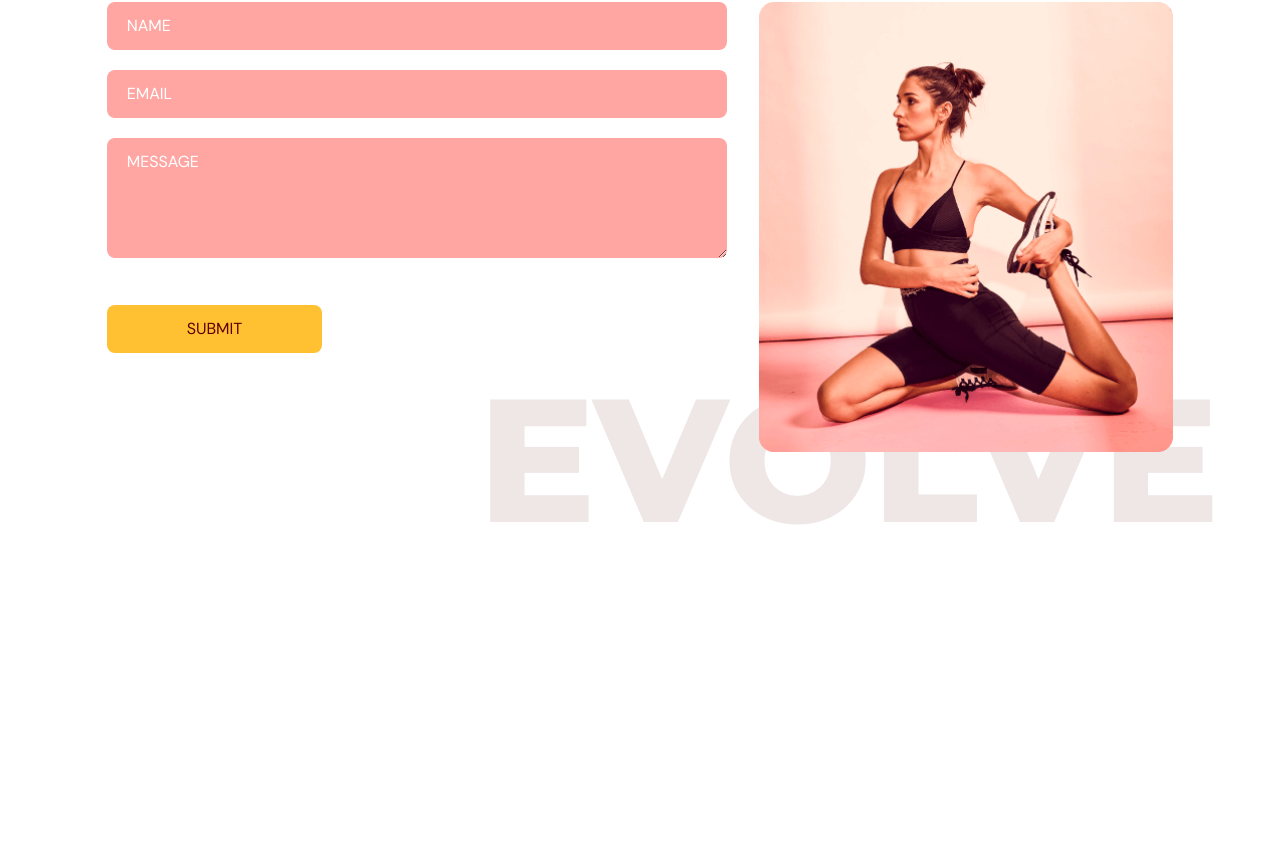
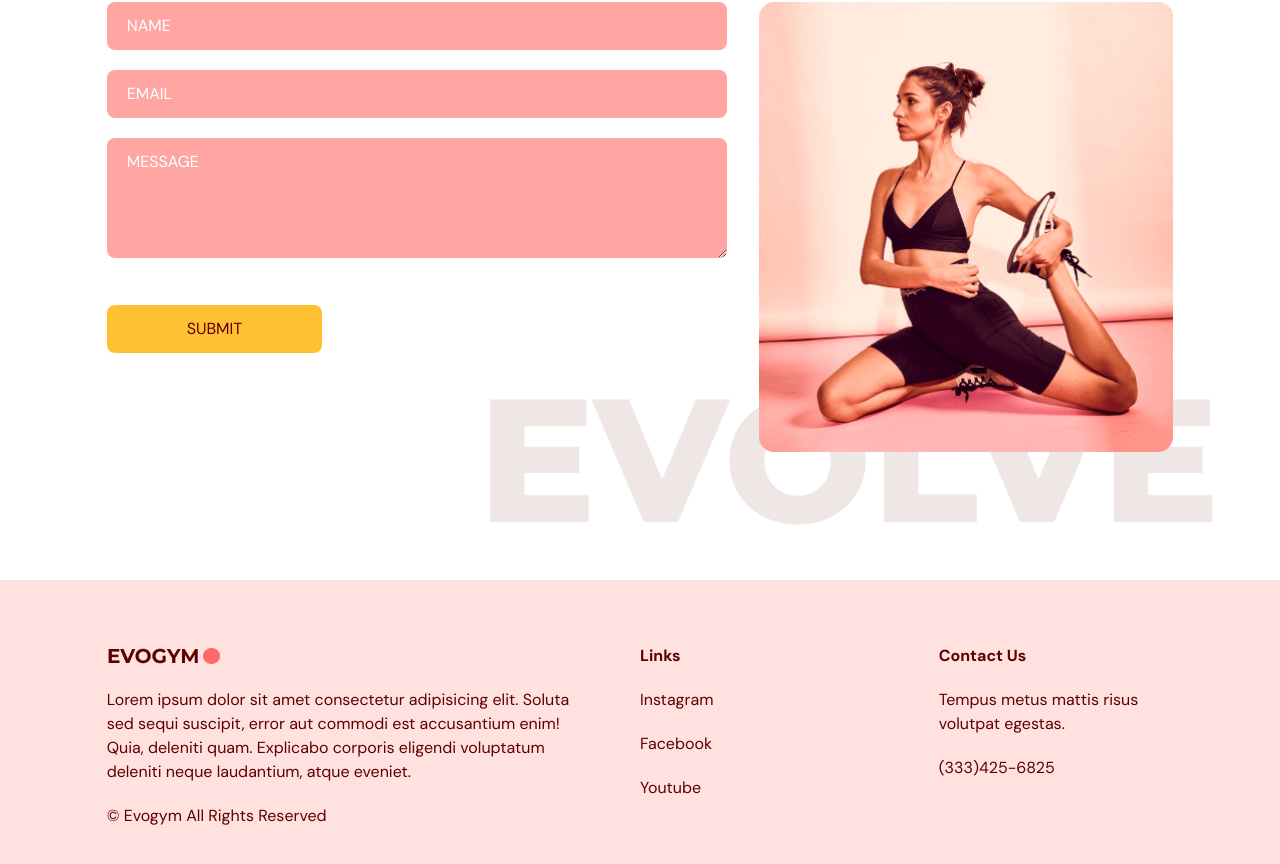
Before and after one commit to Vlad-dualv/fitness-website, a React (Vite) app: page / in a window 1280 px wide. Shown: the part 3100-3964 px from the top of the page. Before the commit the page ends 3680 px from the top, so only its background shows below. Built offline with nearby package versions, Linux system fonts and the light colour scheme.

Commit message:
layout and style: Footer

```diff
--- a/src/App.tsx
+++ b/src/App.tsx
@@ -3,6 +3,7 @@ import Home from "@/scenes/Home";
 import Benefits from "@/scenes/Benefits";
 import OurClasses from "@/scenes/OurClasses";
 import ContactUs from "@/scenes/ContactUs";
+import Footer from "@/scenes/Footer";
 import { useEffect, useState } from "react";
 import { SelectedPage } from "@/shared/types";
 
@@ -28,6 +29,7 @@ function App() {
       <Benefits setSelectedPage={setSelectedPage}/>
       <OurClasses setSelectedPage={setSelectedPage}/>
       <ContactUs setSelectedPage={setSelectedPage}/>
+      <Footer setSelectedPage={setSelectedPage}/>
     </div>
   );
 }
--- /dev/null
+++ b/src/scenes/Footer/index.tsx
@@ -0,0 +1,33 @@
+import Logo from "@/assets/Logo.png";
+
+const Footer = () => {
+  return (
+    <footer className="bg-primary-100 py-16">
+        <div className="justify-content mx-auto w-5/6 gap-16 md:flex">
+            <div className="mt-16 basis-1/2 md:mt-0">
+                <img src={Logo} alt="logo" />
+                <p className="my-5">
+                    Lorem ipsum dolor sit amet consectetur adipisicing elit. Soluta sed sequi suscipit, error aut commodi est accusantium enim! Quia, deleniti quam. Explicabo corporis eligendi voluptatum deleniti neque laudantium, atque eveniet.
+                </p>
+                <p>
+                    &copy; Evogym All Rights Reserved
+                </p>
+            </div>
+            <div className="mt-16 basis-1/4 md:mt-0">
+                <h4 className="font-bold">Links</h4>
+                <a className="block my-5" href="https://www.instagram.com/" target="_blank">Instagram</a>
+                <a className="block my-5" href="https://www.facebook.com/" target="_blank">Facebook</a>
+                <a className="block my-5" href="https://www.youtube.com/" target="_blank">Youtube</a>
+            </div>
+            <div className="mt-16 basis-1/4 md:mt-0">
+                <h4 className="font-bold">Contact Us</h4>
+                <p className="my-5">Tempus metus mattis risus volutpat egestas.</p>
+                <p>(333)425-6825</p>
+            </div>
+
+        </div>
+    </footer>
+  )
+}
+
+export default Footer
```
